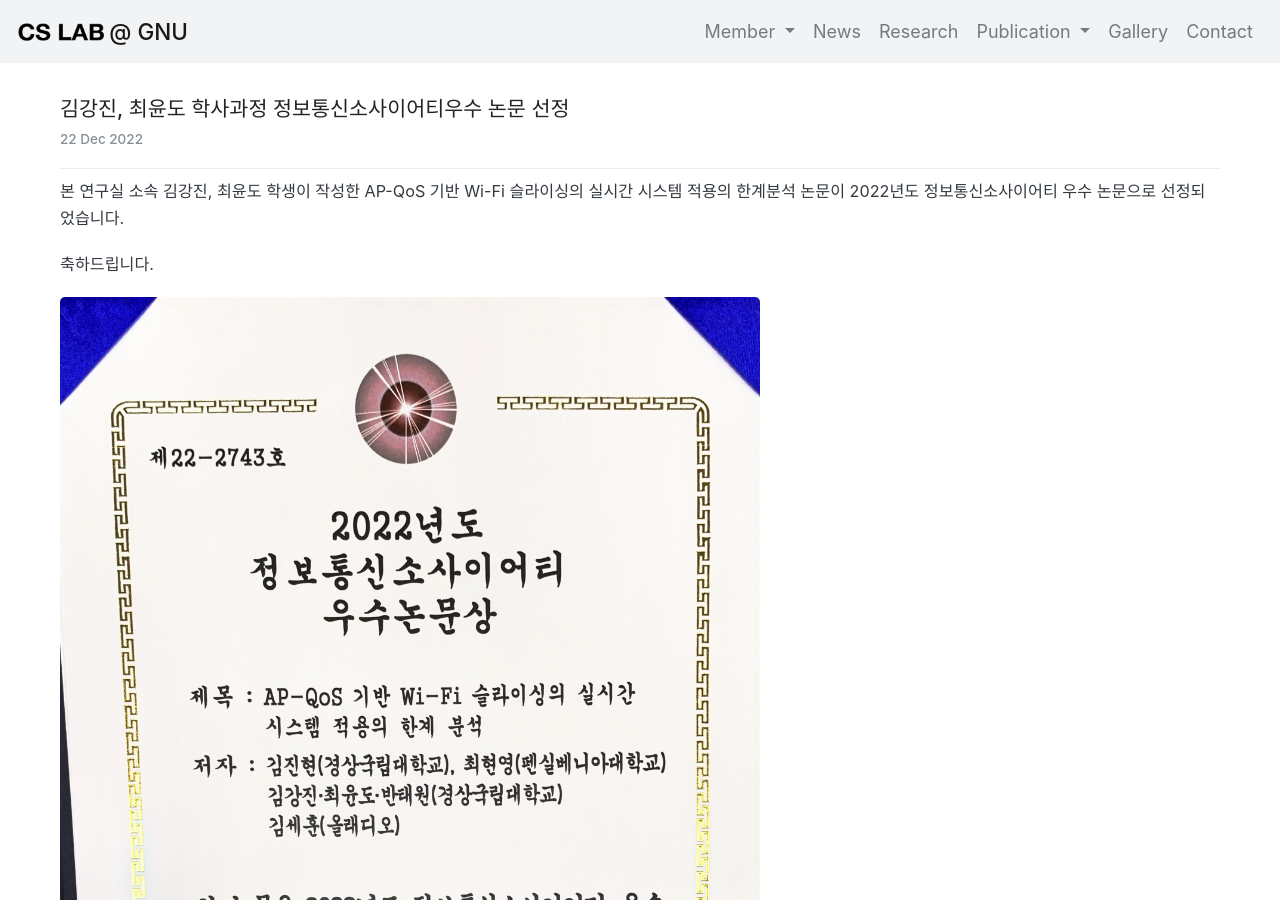
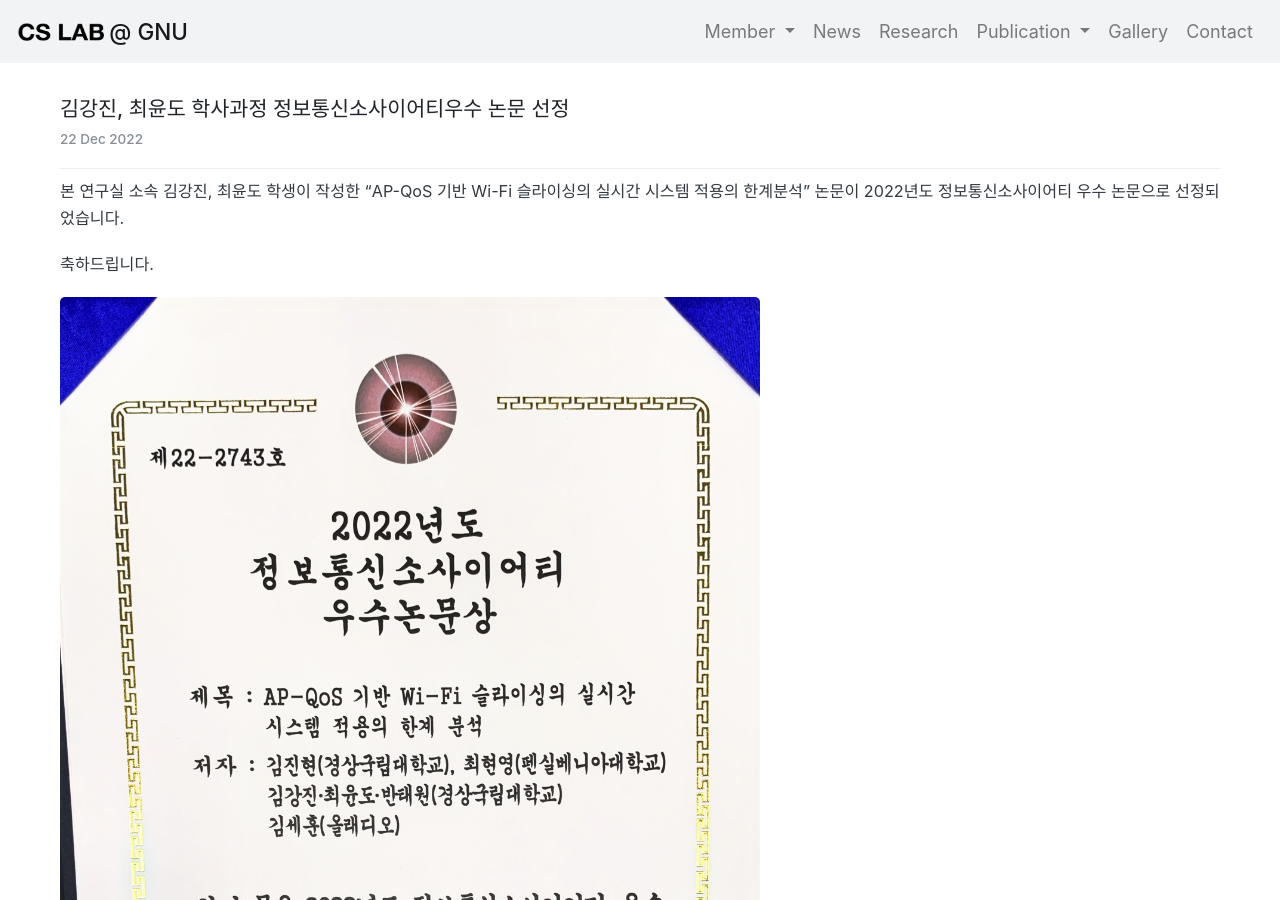
Before and after one commit to gnucslab/gnucslab.github.io, a Jekyll site: the page built from _posts/2022-12-22-우수발표논문상.md, in a window 1280 px wide and 900 px high. Built offline with Jekyll 4.4.1, drawn with Linux system fonts in a browser that asks for light colours; some web fonts are replaced; comment, search, counter and statistics services are not loaded.

```diff
--- a/_posts/2022-12-22-우수발표논문상.md
+++ b/_posts/2022-12-22-우수발표논문상.md
@@ -6,7 +6,7 @@ categories:
 - news
 ---
 
-본 연구실 소속 김강진, 최윤도 학생이 작성한 AP-QoS 기반 Wi-Fi 슬라이싱의 실시간 시스템 적용의 한계분석 논문이 2022년도 정보통신소사이어티 우수 논문으로 선정되었습니다.
+본 연구실 소속 김강진, 최윤도 학생이 작성한 “AP-QoS 기반 Wi-Fi 슬라이싱의 실시간 시스템 적용의 한계분석” 논문이 2022년도 정보통신소사이어티 우수 논문으로 선정되었습니다.
 
 축하드립니다.
 
```
